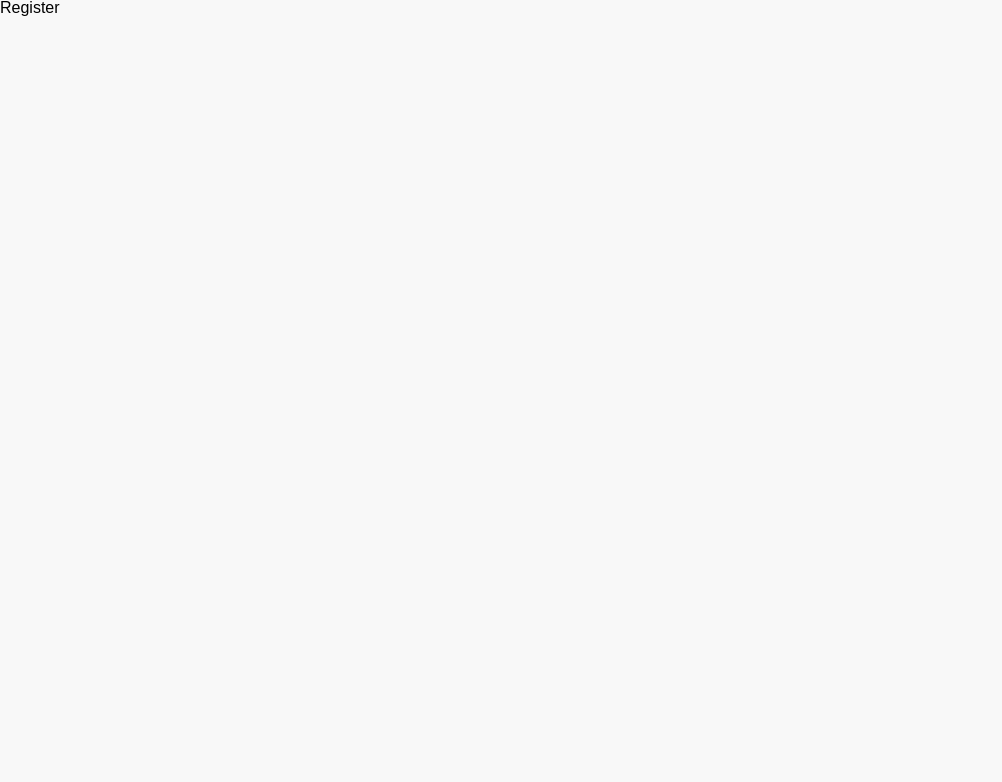
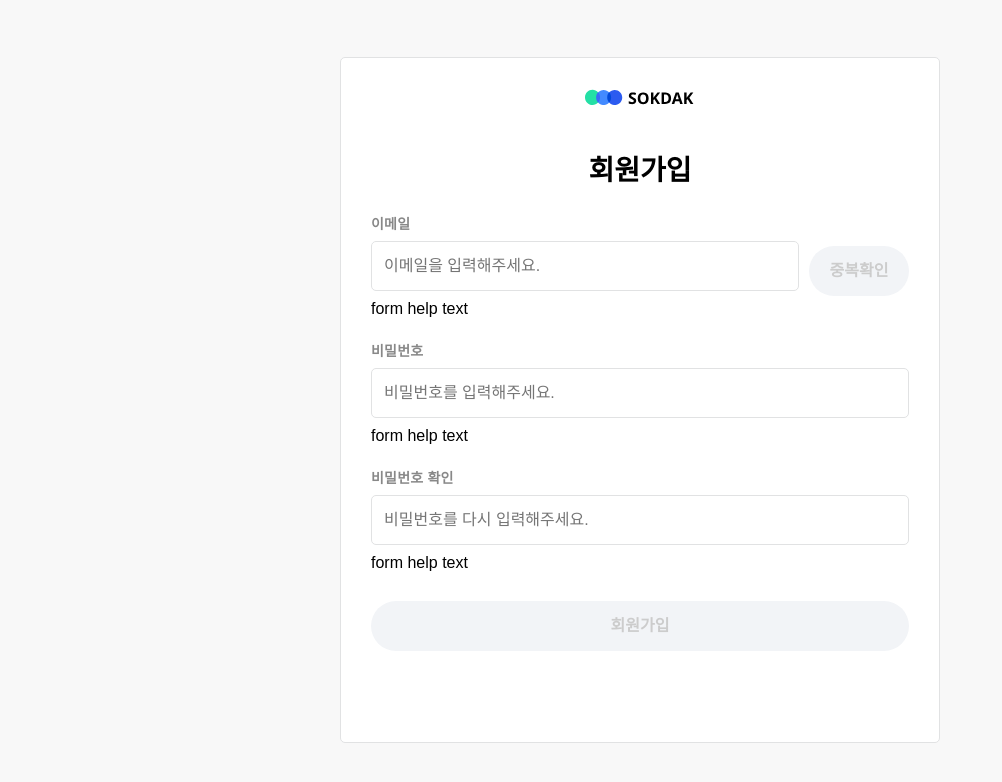
Before and after one commit to Dev-sokdak/FE-sokdak, a React (Vite) app: page /register in a window 1280 px wide. Shown: the top 782 px of the page, without its empty margins (0-1002 px from the left). Built offline with nearby package versions, Linux system fonts and the light colour scheme; a web font is replaced by a local one.

Commit message:
💄 Add Register page 작은 logo 추가 Register page UI 추가 theme.js 들여쓰기 tab

```diff
--- a/src/pages/Register.jsx
+++ b/src/pages/Register.jsx
@@ -1,7 +1,208 @@
-import React from 'react';
+import React, { useState } from 'react';
+import styled from 'styled-components';
+import Logo from '../assets/logo_mini.svg';
 
 const Register = () => {
-  return <div>Register</div>;
+  const [input, setInput] = useState({ email: '', password: '', confirm: '' });
+
+  const handleChange = (e) => {
+    const { name, value } = e.target;
+    setInput({
+      ...input,
+      [name]: value,
+    });
+  };
+
+  const handleRegister = () => {
+    if (input.email === '' || input.password === '' || input.confirm === '') {
+      alert('모두 입력해주세요');
+    }
+  };
+
+  return (
+    <StLayout>
+      <StContainer>
+        <StRegister>
+          <Top>
+            <StLogo>
+              <img src={Logo} alt="logo" />
+            </StLogo>
+          </Top>
+          <Main>
+            <form>
+              <h1>회원가입</h1>
+              <div className="StLabel">
+                <label>이메일</label>
+              </div>
+              <div className="inputBox">
+                <input
+                  type="email"
+                  placeholder="이메일을 입력해주세요."
+                  name="email"
+                  className="emailInput input"
+                  value={input.email}
+                  onChange={handleChange}
+                />
+                <button className="emailBtn btn">중복확인</button>
+              </div>
+              form help text
+              <div className="StLabel">
+                <label>비밀번호</label>
+              </div>
+              <input
+                type="password"
+                placeholder="비밀번호를 입력해주세요."
+                name="password"
+                className="pwInput input"
+                value={input.password}
+                onChange={handleChange}
+              />
+              form help text
+              <div className="StLabel">
+                <label>비밀번호 확인</label>
+              </div>
+              <input
+                type="password"
+                placeholder="비밀번호를 다시 입력해주세요."
+                name="confirm"
+                className="confirmPwInput input"
+                value={input.confirm}
+                onChange={handleChange}
+              />
+              form help text
+              <button
+                type="submit"
+                className="registerBtn btn"
+                onClick={handleRegister}
+              >
+                회원가입
+              </button>
+            </form>
+          </Main>
+        </StRegister>
+      </StContainer>
+    </StLayout>
+  );
 };
 
+const StLayout = styled.div`
+  ${({ theme }) => theme.common.flexCenter}
+  width: 100%;
+  height: 100%;
+  background-color: #f7f7f7;
+`;
+
+const StContainer = styled.div`
+  ${({ theme }) => theme.common.absoluteCenter}
+  max-width: 600px;
+  min-height: 500px;
+  width: 100%;
+  margin: 0 auto;
+  display: flex;
+`;
+
+const StRegister = styled.div`
+  border-radius: 5px;
+  width: 100%;
+  max-height: calc(100vh - 100px);
+  overflow: auto;
+  display: flex;
+  flex-direction: column;
+  background-color: #ffffff;
+  ${({ theme }) => theme.common.borderLine};
+  padding: 10px;
+  justify-content: space-between;
+`;
+
+const Top = styled.div`
+  padding: 20px;
+  height: 64px;
+  width: 100%;
+`;
+
+const StLogo = styled.div`
+  ${({ theme }) => theme.common.flexCenter}
+`;
+
+const Main = styled.div`
+  overflow: auto;
+  position: relative;
+  padding: 20px;
+  min-height: 600px;
+
+  h1 {
+    color: ${({ theme }) => theme.colors.text1};
+    font-weight: 700;
+    text-align: center;
+    font-size: ${({ theme }) => theme.fontSizes.title};
+    line-height: 38px;
+  }
+
+  .StLabel {
+    margin: 24px 0px 7px;
+  }
+
+  label {
+    color: #888;
+    font-weight: 600;
+    text-align: left;
+    letter-spacing: 0.0145em;
+    font-size: ${({ theme }) => theme.fontSizes.paragraph};
+    line-height: 20px;
+  }
+
+  .inputBox {
+    ${({ theme }) => theme.common.flexBetween}
+  }
+
+  .input {
+    width: 100%;
+    height: 50px;
+    min-height: 50px;
+    padding: 0px 12px;
+    margin-bottom: 10px;
+    outline: none;
+    background-color: transparent;
+    ${({ theme }) => theme.common.borderLine}
+    color: ${({ theme }) => theme.colors.text2};
+    border-radius: 5px;
+    font-size: 16px;
+    font-weight: 400;
+  }
+
+  .btn {
+    width: 100%;
+    height: 50px;
+    min-height: 50px;
+    border-radius: 25px;
+    background-color: #f2f4f7;
+    border: none;
+    cursor: default;
+    // 글자
+    font-size: 16px;
+    font-weight: 600;
+    text-align: center;
+    letter-spacing: 0.0056em;
+    line-height: 24px;
+    color: #ccc;
+  }
+
+  .btn:active {
+    /* border: none; */
+    cursor: pointer;
+    background-color: ${({ theme }) => theme.colors.primary1};
+    color: ${({ theme }) => theme.colors.text5};
+  }
+
+  .emailBtn {
+    max-width: 100px;
+    margin-left: 10px;
+  }
+
+  .registerBtn {
+    margin-bottom: 10px;
+    margin-top: 30px;
+  }
+`;
+
 export default Register;
--- a/src/styles/theme.js
+++ b/src/styles/theme.js
@@ -47,8 +47,8 @@ const common = {
     box-shadow: 0 4px 4px rgb(0 0 0 / 5%);
   `,
   borderLine: `
-  border: 1px solid #e1e2e3;
-  border-radius: 5px;
+    border: 1px solid #e1e2e3;
+    border-radius: 5px;
   `,
 };
 
```
Also changed, not shown: src/assets/logo_mini.svg (added).
